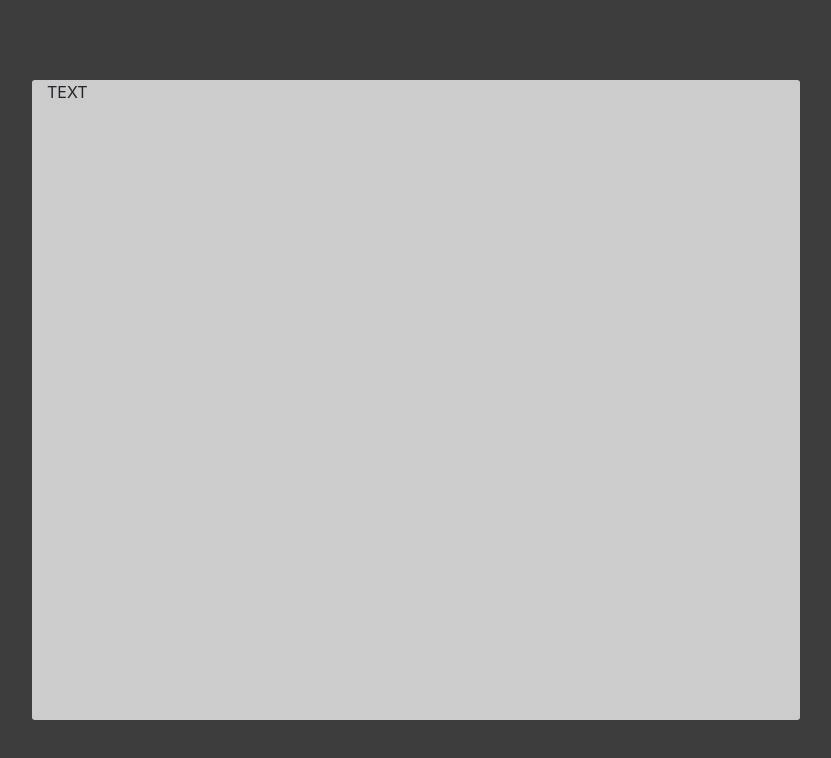
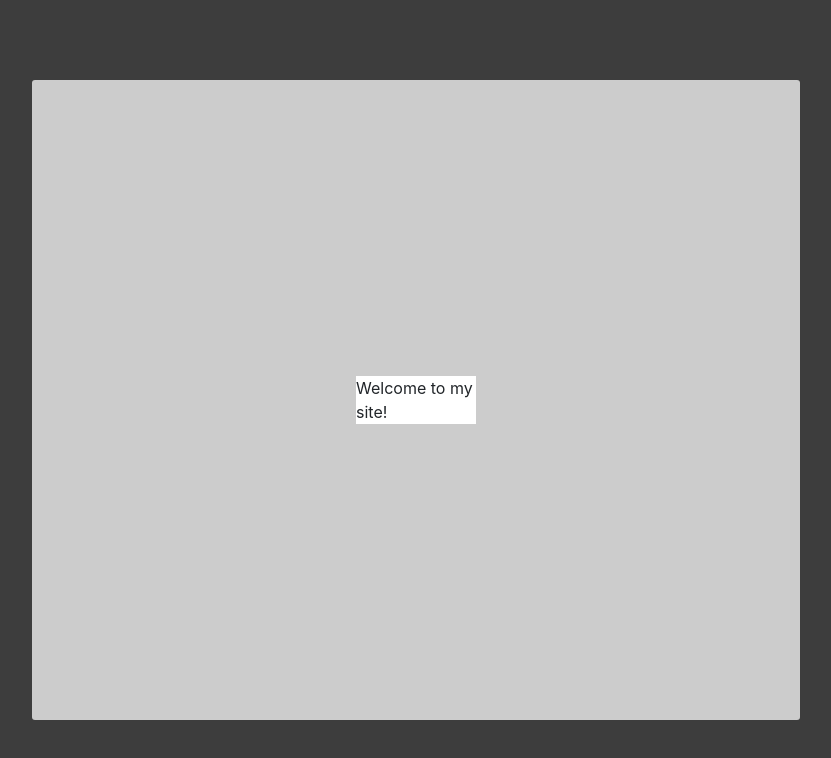
Before and after one commit to ajh657/ajh657.net, a website: page frontend/html/index.html in a window 1280 px wide. Shown: the whole page, without its empty margins (224-1055 px from the left). Drawn offline with nearby package versions, Linux system fonts and the light colour scheme.

Commit message:
center test

```diff
--- a/frontend/css/index.css
+++ b/frontend/css/index.css
@@ -3,6 +3,7 @@ html,body{
 }
 
 .col{
+
     position: absolute;
     margin: auto;
     top: 0;
@@ -14,3 +15,12 @@ html,body{
     background-color: #ccc;
     border-radius: 3px;
 }
+.text{
+    background: #ffffff;
+    width: 120px;
+    margin-left: auto;
+    margin-right: auto;
+    position: relative;
+    top: 50%;
+    transform: translateY(-50%);
+}
--- a/frontend/html/index.html
+++ b/frontend/html/index.html
@@ -18,7 +18,9 @@
         <body>
             <div class="h-100 row align-items-center">
                 <div class="col">
-                  TEXT
+                  <div class="text">
+                      Welcome to my site!
+                  </div>
                 </div>
               </div>
         </body>
```
